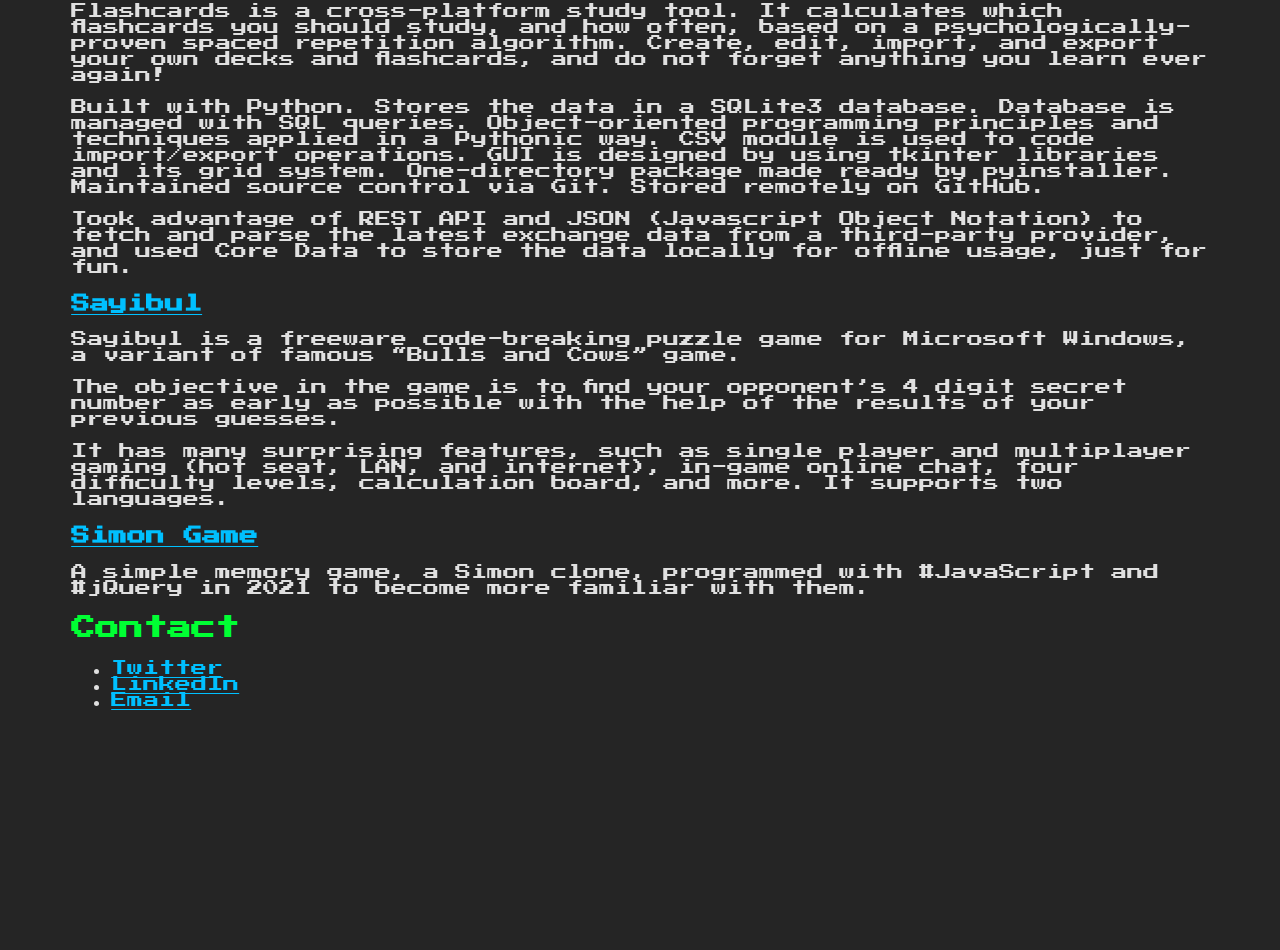
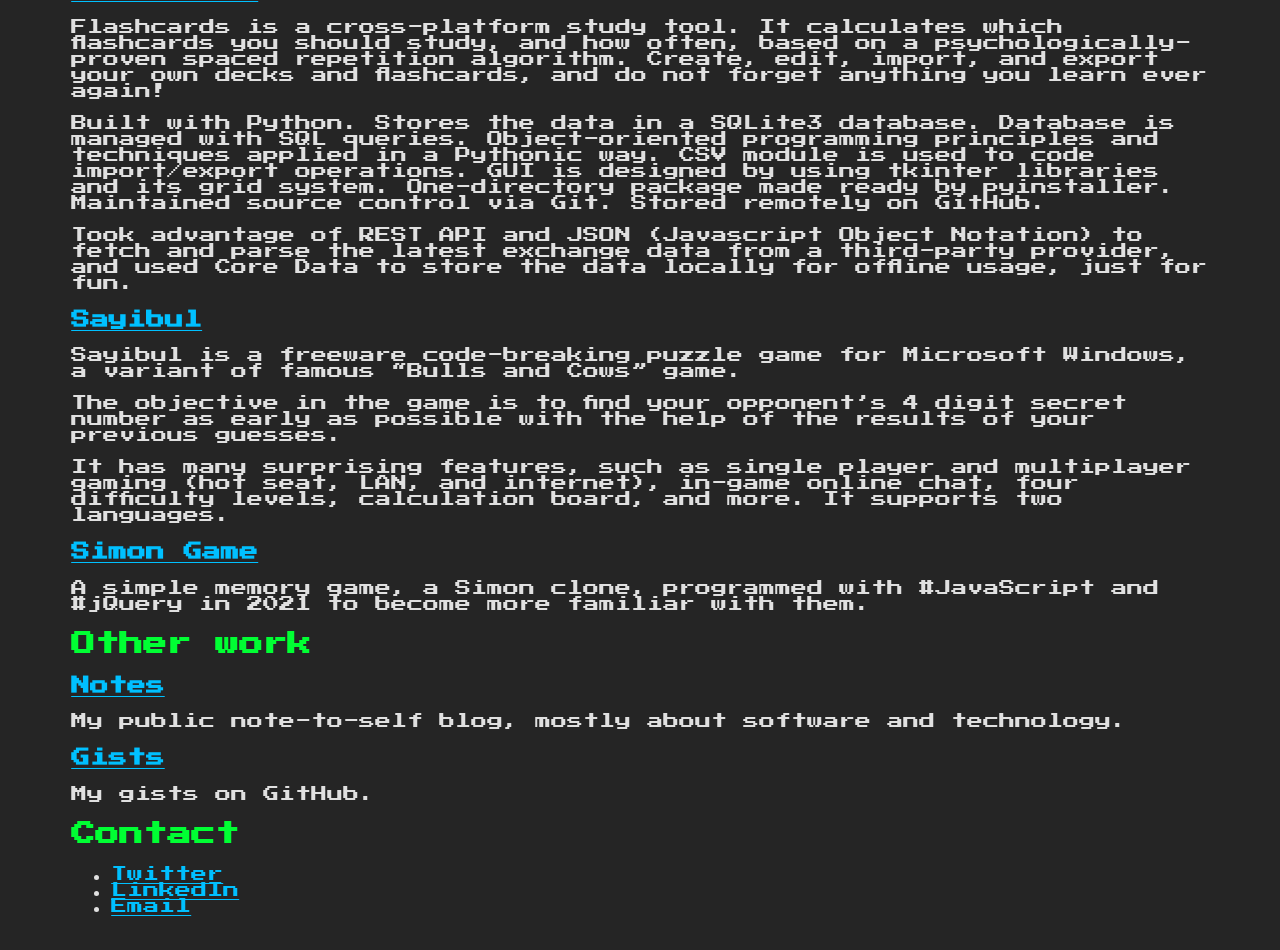
Before and after one commit to harmancode/harmancode.github.io, a plain HTML site: page index.html in a window 1280 px wide. Shown: the part 820-1770 px from the top of the page. Before the commit the page ends 1591 px from the top, so only its background shows below. Drawn offline with Linux system fonts and the light colour scheme.

Commit message:
Update contents

```diff
--- a/index.html
+++ b/index.html
@@ -13,7 +13,7 @@
 
     <h2>Who am I?</h2>
 
-    <p>I am a software developer, CS/CIT student, legal advisor, and one of the few defenders of Kaer Morhen.</p>
+    <p>I am a software developer, CS/CIT student, legal advisor (with an LLM from University of Exeter), and one of the few defenders of Kaer Morhen.</p>
     <p>I live in Austin, Texas.</p>
 
     <h2>My Projects</h2>
@@ -43,6 +43,14 @@
     <h3><a href="SimonGame/index.html">Simon Game</a></h3>
     <p>A simple memory game, a Simon clone, programmed with #JavaScript and #jQuery in 2021 to become more familiar with them.</p>
 
+    <h2>Other work</h2>
+
+    <h3><a href="https://ertugrulharman.com/en">Notes</a></h3>
+    <p>My public note-to-self blog, mostly about software and technology.</p>
+
+    <h3><a href="https://gist.github.com/harmancode">Gists</a></h3>
+    <p>My gists on GitHub.</p>
+
     <h2>Contact</h2>
     <ul>
       <li><a href="https://twitter.com/harmancode">Twitter</a></li>
```
